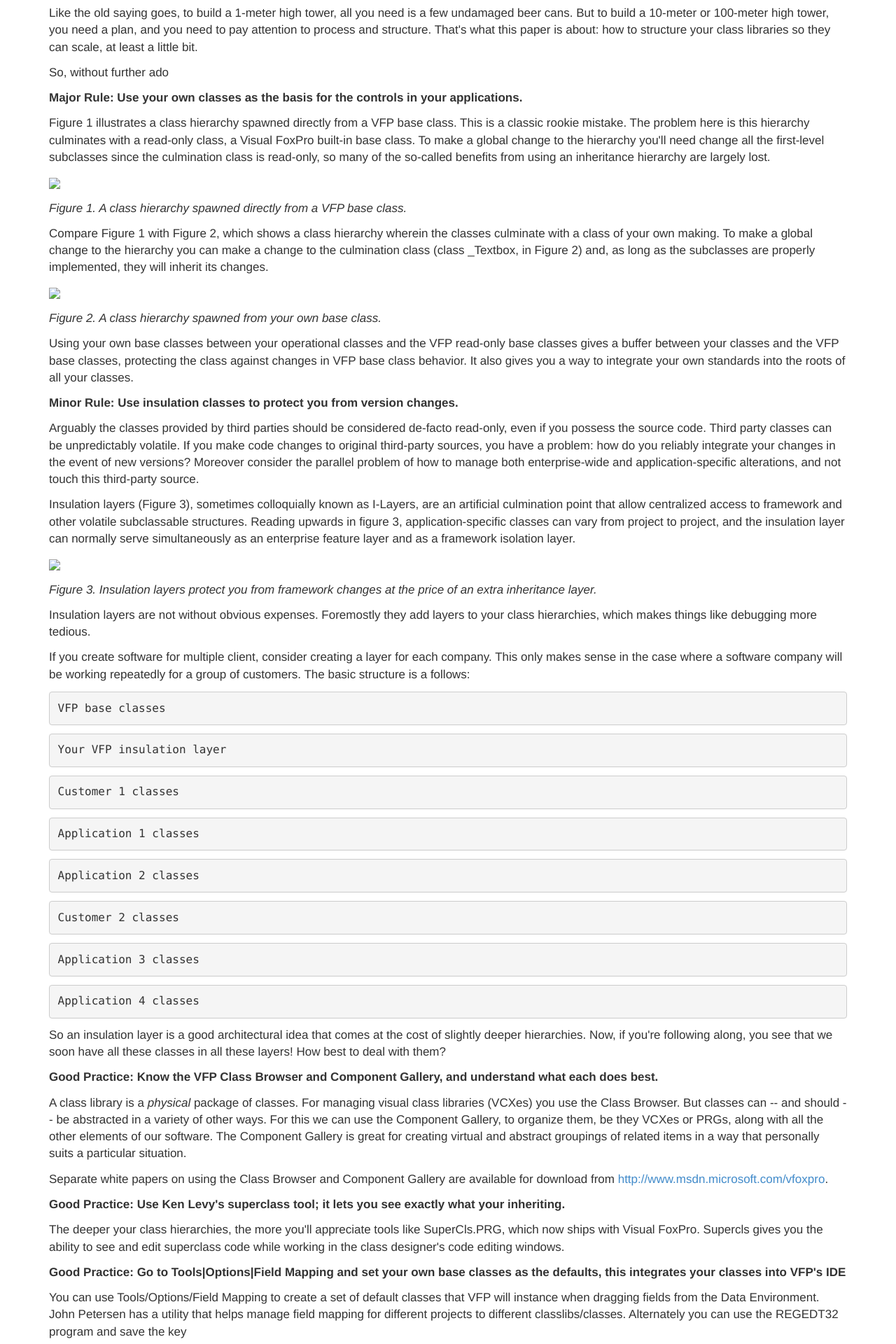
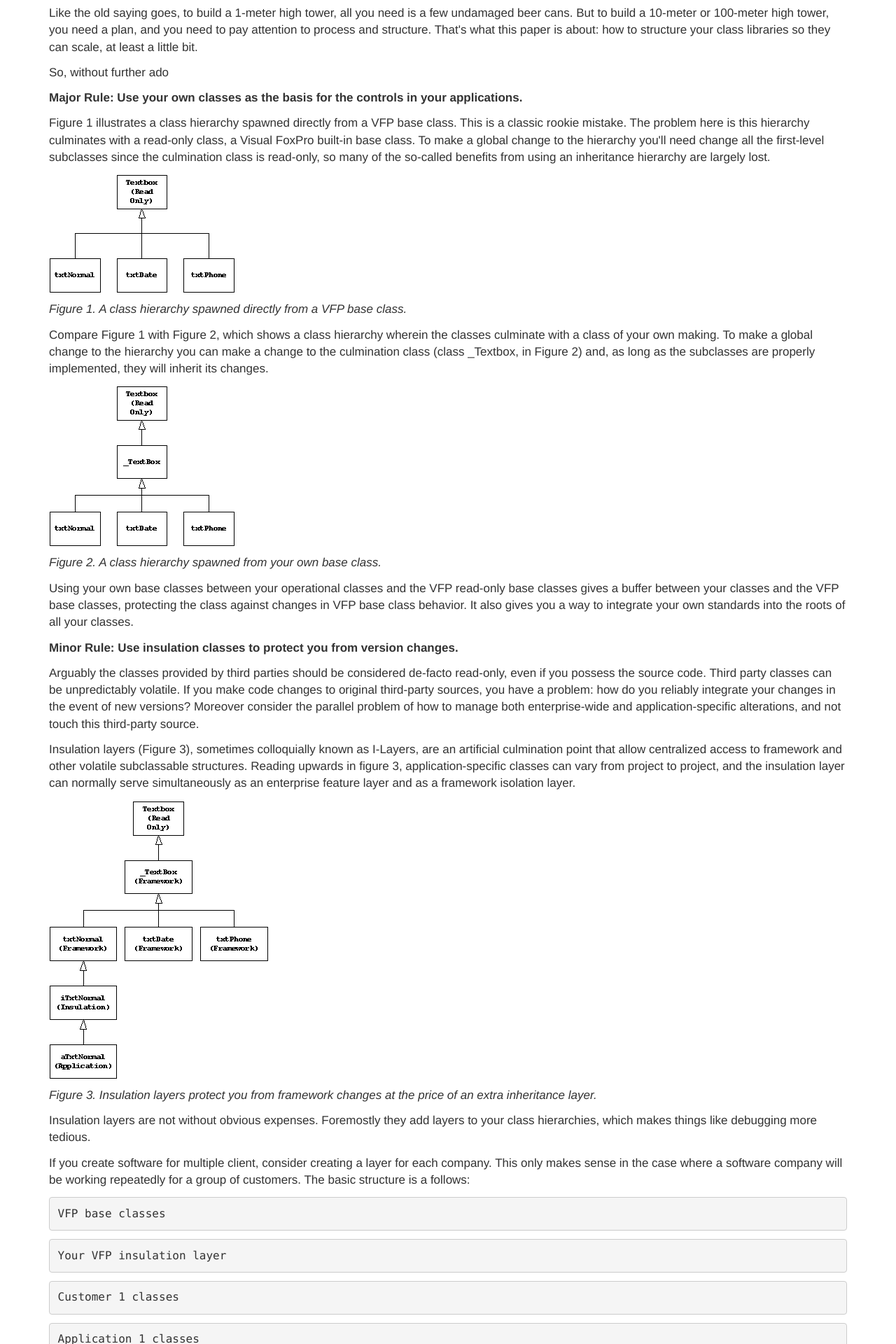
Before and after one commit to StevenBlack/stevenblack.github.io, a Jekyll site: the page built from _posts/2008-09-19-managing-vfp-class-libraries.html, in a window 1280 px wide. Shown: the part 1148-3068 px from the top of the page at 70% size. Built offline with Jekyll 4.4.1, drawn with Linux system fonts in a browser that asks for light colours; nearby versions of some CDN libraries.

Commit message:
Fixing the images in the Managing Class Libraries article.

```diff
--- a/_posts/2008-09-19-managing-vfp-class-libraries.html
+++ b/_posts/2008-09-19-managing-vfp-class-libraries.html
@@ -43,7 +43,7 @@ built-in base class. To make a global change to the hierarchy you'll need change
 subclasses since the culmination class is read-only, so many of the so-called benefits from using an
 inheritance hierarchy are largely lost.</p>
 
-<p><img class="clearboth top" src="Managi1.gif" /></p>
+<p><img class="clearboth top" src="/images/Managi1.gif" /></p>
 
 <p><em>Figure 1. A class hierarchy spawned directly from a VFP base class.</em></p>
 
@@ -52,7 +52,7 @@ class of your own making. To make a global change to the hierarchy you can make
 culmination class (class _Textbox, in Figure 2) and, as long as the subclasses are properly implemented,
 they will inherit its changes.</p>
 
-<p><img class="clearboth top" src="Managi2.gif" /></p>
+<p><img class="clearboth top" src="/images/Managi2.gif" /></p>
 
 <p><em>Figure 2. A class hierarchy spawned from your own base class.</em></p>
 
@@ -75,7 +75,7 @@ upwards in figure 3, application-specific classes can vary from project to proje
 layer can normally serve simultaneously as an enterprise feature layer and as a framework isolation
 layer.</p>
 
-<p><img class="clearboth top" src="Managi3.gif" /></p>
+<p><img class="clearboth top" src="/images/Managi3.gif" /></p>
 
 <p><em>Figure 3. Insulation layers protect you from framework changes at the price of an extra
 inheritance layer.</em></p>
```
